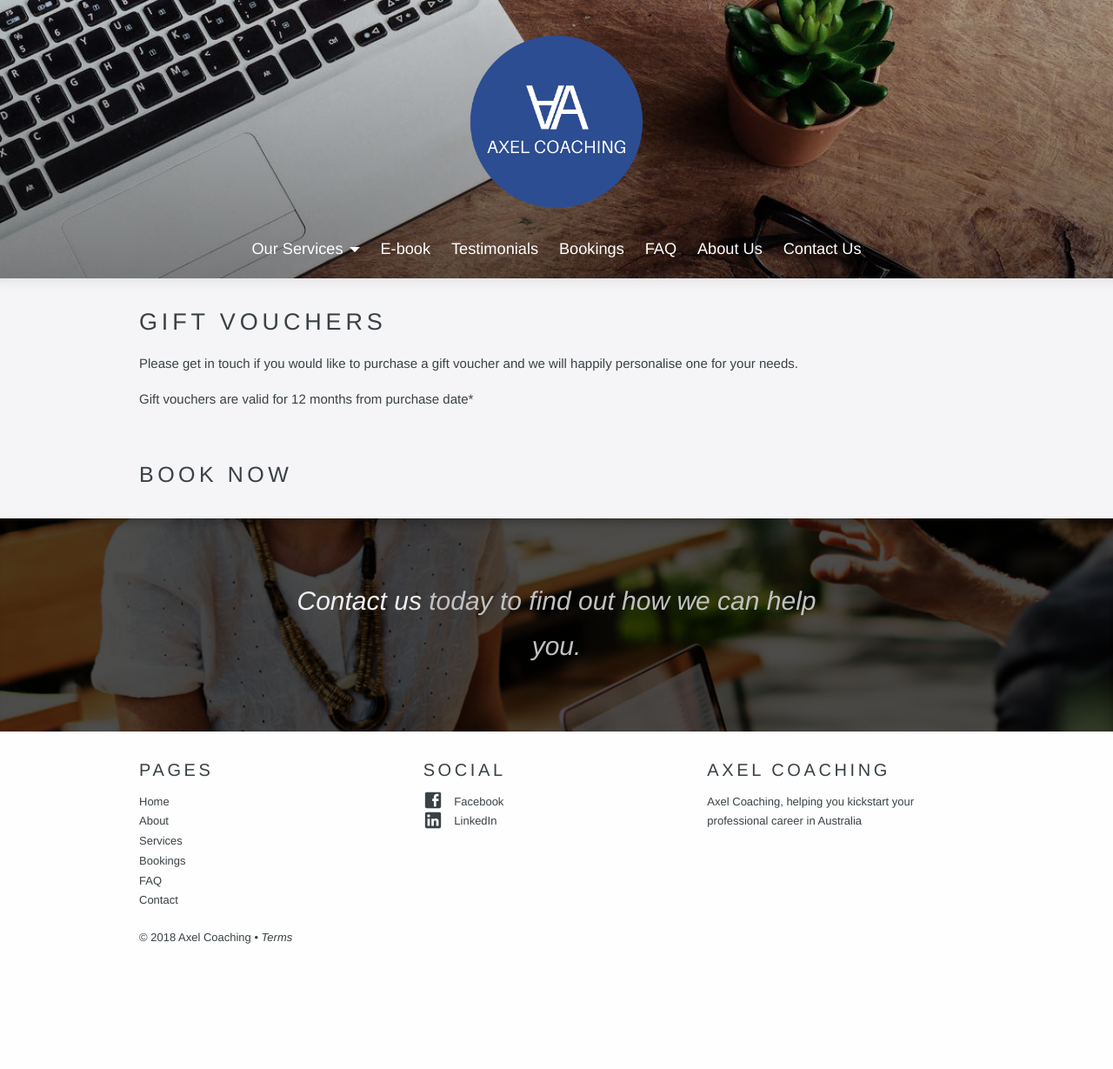
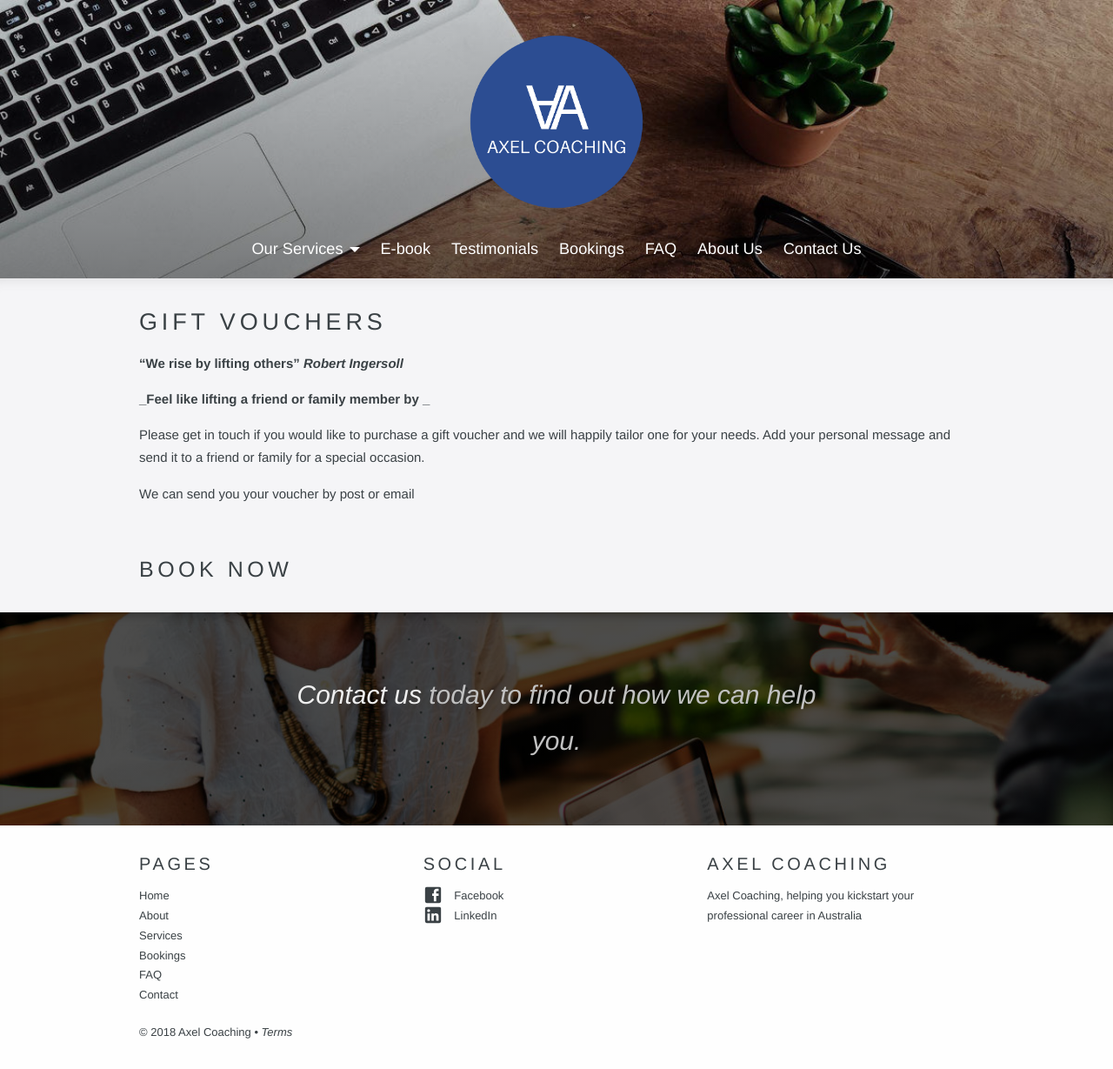
Before and after one commit to asabourin/axelcoaching, a Jekyll site: the page built from _services/gift-voucher.md, in a window 1280 px wide. Shown: the whole page at 87% size. Built offline with Jekyll 4.4.1, drawn with Linux system fonts in a browser that asks for light colours; a script that is not in the unit is left out; before the commit the page ends 1120 px from its top, so only the background shows below that.

Commit message:
Update Services “gift-voucher”

```diff
--- a/_services/gift-voucher.md
+++ b/_services/gift-voucher.md
@@ -2,6 +2,10 @@
 title: Gift Vouchers
 position: 8
 ---
-Please get in touch if you would like to purchase a gift voucher and we will happily personalise one for your needs.
+**"We rise by lifting others" _Robert Ingersoll_**
 
-Gift vouchers are valid for 12 months from purchase date*
+**_Feel like lifting a friend or family member by _**
+
+Please get in touch if you would like to purchase a gift voucher and we will happily tailor one for your needs. Add your personal message and send it to a friend or family for a special occasion.
+
+We can send you your voucher by post or email
```
